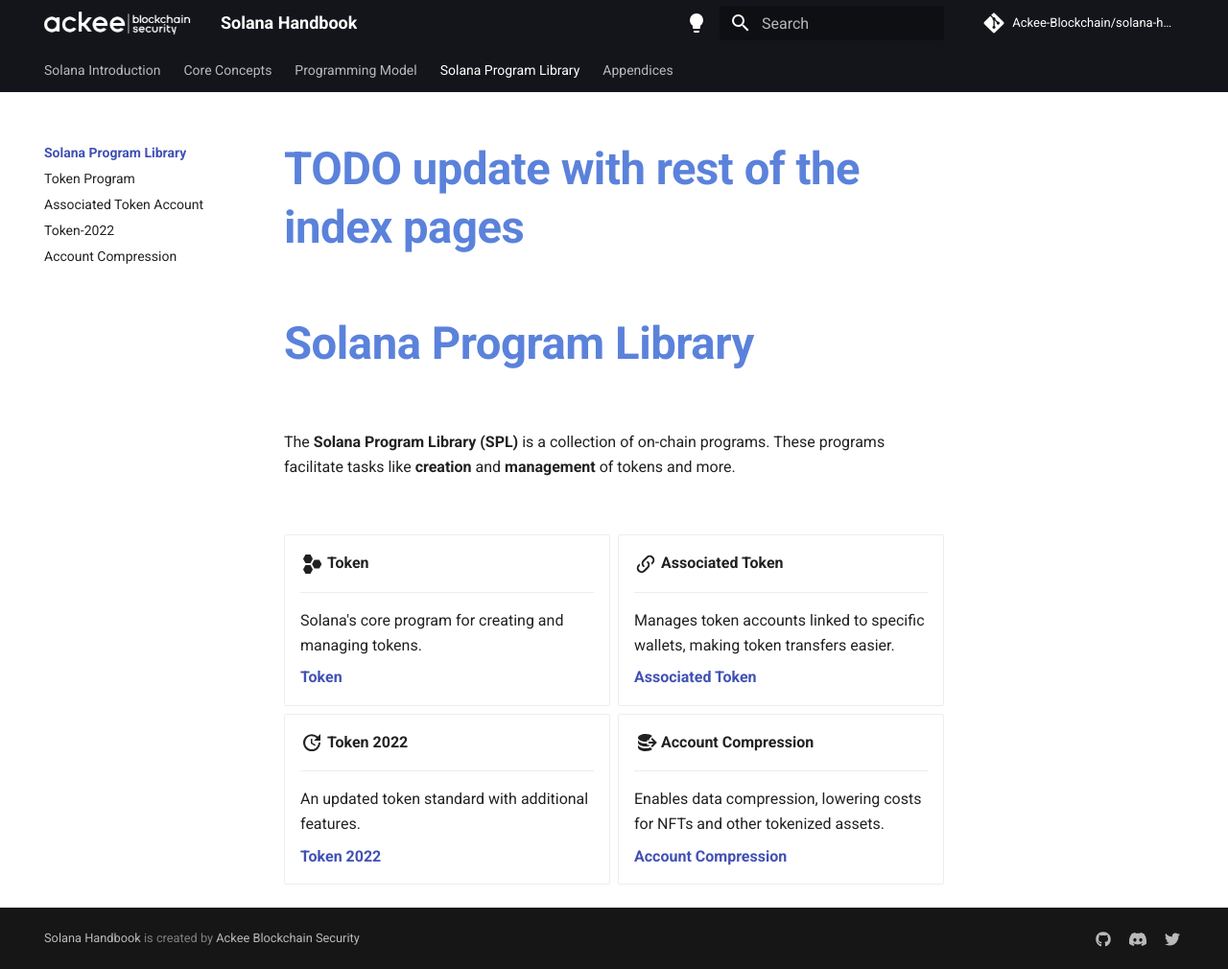
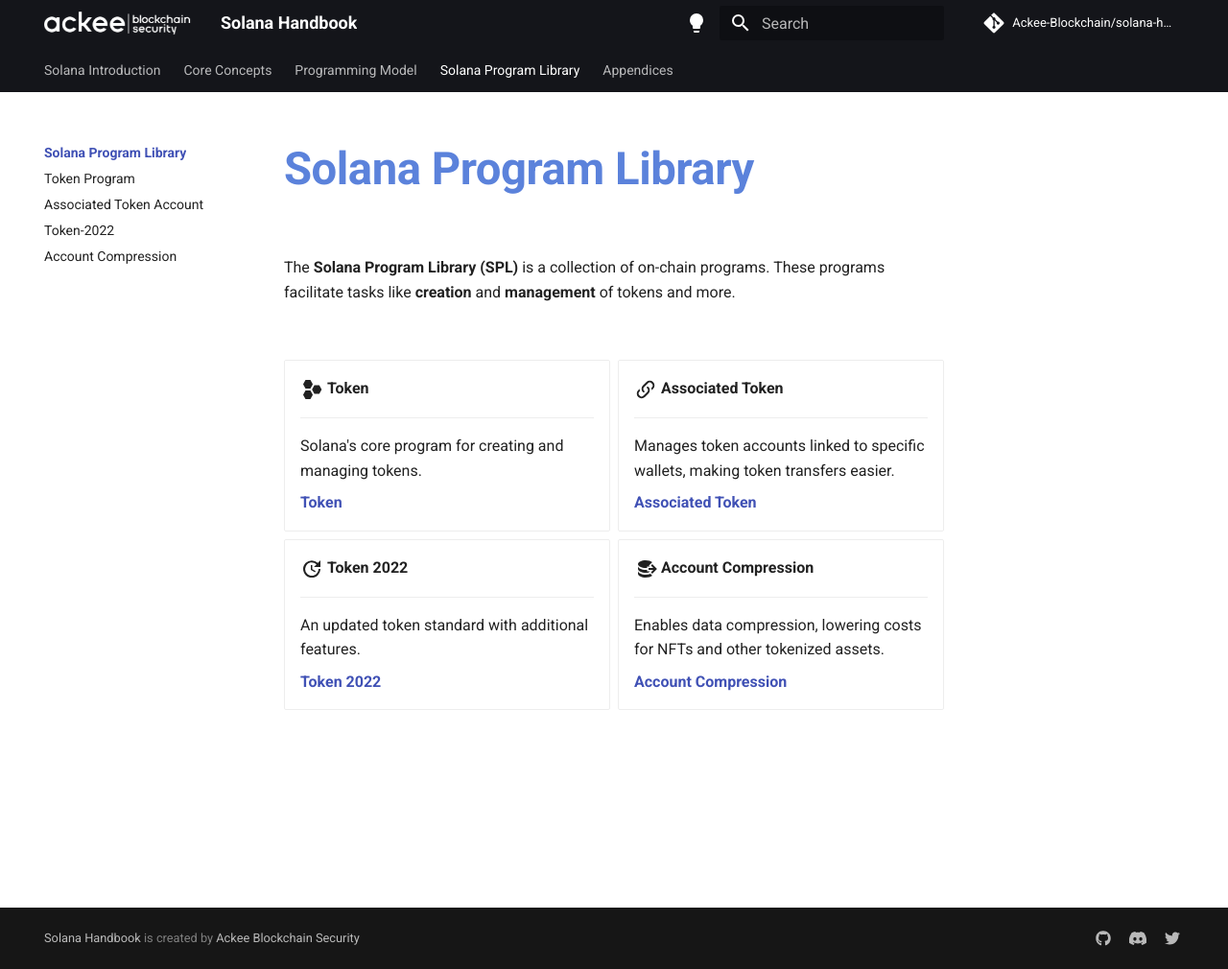
Before and after one commit to vmpyre/solana-handbook, an MkDocs documentation site: the page built from docs/handbook/chapter4/index.md, in a window 1280 px wide and 1010 px high. Shown: the whole window at 96% size. Built offline with MkDocs 1.6.1 and Material for MkDocs 9.7.7, drawn with Linux system fonts in a browser that asks for light colours; comment, search, counter and statistics services are not loaded.

Commit message:
🔥 Small update due to rebase

```diff
--- a/docs/handbook/chapter4/index.md
+++ b/docs/handbook/chapter4/index.md
@@ -1,5 +1,3 @@
-# TODO update with rest of the index pages
-
 # Solana Program Library
 
 The **Solana Program Library (SPL)** is a collection of on-chain programs. These programs facilitate tasks like **creation** and **management** of tokens and more.
```
